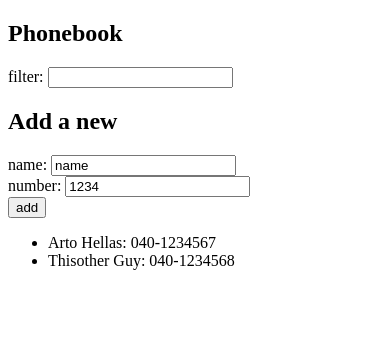
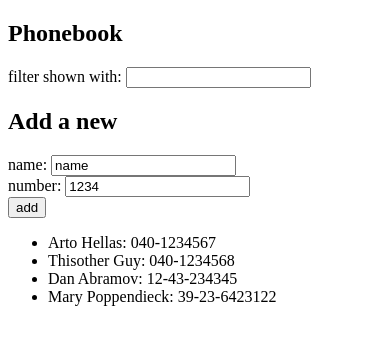
Before and after one commit to augustoabdala/FullStackOpen-Part2, a React (Create React App) app in the folder phonebook/: page / in a window 390 px wide. Shown: the top 344 px of the page. Built offline with nearby package versions, Linux system fonts and the light colour scheme.

Commit message:
Phonebook step5 completed

```diff
--- a/phonebook/src/App.js
+++ b/phonebook/src/App.js
@@ -1,10 +1,11 @@
 import { useState } from 'react'
 import Numbers from './components/Numbers'
+import Form from './components/Form'
+import Filter from './components/Filter'
 
 const App = () => {
-
   const [persons, setPersons] = useState([
-    {
+    [{
       id: 1,
       name: 'Arto Hellas',
       num: '040-1234567'
@@ -13,11 +14,37 @@ const App = () => {
       id: 2,
       name: 'Thisother Guy',
       num: '040-1234568'
-    }
+    },
+    {
+      id: 3,
+      name: 'Dan Abramov',
+      num: '12-43-234345'
+    },
+    {
+      id: 4,
+      name: 'Mary Poppendieck',
+      num: '39-23-6423122'
+    }], [{
+      id: 1,
+      name: 'Arto Hellas',
+      num: '040-1234567'
+    },
+    {
+      id: 2,
+      name: 'Thisother Guy',
+      num: '040-1234568'
+    },
+    {
+      id: 3,
+      name: 'Dan Abramov',
+      num: '12-43-234345'
+    },
+    {
+      id: 4,
+      name: 'Mary Poppendieck',
+      num: '39-23-6423122'
+    }]
   ])
-
-  const [shown, setShown] = useState(persons)
-
   const [newName, setNewName] = useState('name')
   const [newNum, setNewNum] = useState('1234')
 
@@ -30,13 +57,16 @@ const App = () => {
       num: newNum
     }
 
-    if (!persons.find(per => per.name === obj.name)) {
+    if (!persons[0].find(per => per.name === obj.name)) {
 
-      if (!persons.find(per => per.num === obj.num)) {
-        setPersons(persons.concat(obj))
+      if (!persons[0].find(per => per.num === obj.num)) {
+
+        const newArray = [persons[0].concat(obj), persons[1].concat(obj)]
+
+        setPersons(newArray)
         setNewNum('')
         setNewName('')
-        setShown(persons)
+
       } else (
         alert(`The number: ${obj.num} is already added to the phonebook.`)
       )
@@ -59,48 +89,37 @@ const App = () => {
     const query = event.target.value;
 
     if (query === '') {
-      setShown(persons)
+      const notFiltered = persons[0]
+      setPersons([notFiltered, notFiltered])
     } else {
 
-      var updatedList = [...persons];
+      var cleanList = persons[0]
+      var updatedList = persons[0]
 
       updatedList = updatedList.filter(
         (item) => {
           return item.name.toLowerCase().indexOf(query.toLowerCase()) !== -1;
         }
       )
-      setShown(updatedList);
+
+      setPersons([cleanList, updatedList]);
     }
 
   };
 
-
-
   return (
-
 
     <div>
       <h2>Phonebook</h2>
 
-      <div>
-        filter: <input onChange={handleFilterChange} />
-      </div>
+      <Filter handle={handleFilterChange} />
 
       <h2>Add a new</h2>
 
-      <form onSubmit={addContact}>
-        <div>
-          name: <input value={newName} onChange={handleNameChange} />
-        </div>
-        <div>
-          number: <input value={newNum} onChange={handleNumChange} />
-        </div>
-        <div>
-          <button type="submit">add</button>
-        </div>
-      </form>
+      <Form addContact={addContact} handleNameChange={handleNameChange}
+      handleNumChange={handleNumChange} newNum={newNum} newName={newName}/>
 
-      <Numbers search={shown} />
+      <Numbers search={persons[1]} />
 
     </div>
   )
--- /dev/null
+++ b/phonebook/src/components/Filter.js
@@ -0,0 +1,10 @@
+
+const Filter = (props) => {
+
+    return (
+        <div>
+            filter shown with: <input onChange={props.handle} />
+        </div>
+    )}
+
+export default Filter
--- /dev/null
+++ b/phonebook/src/components/Form.js
@@ -0,0 +1,19 @@
+
+const Form = (props) => {
+
+    return (
+        <form onSubmit={props.addContact}>
+        <div>
+          name: <input value={props.newName} onChange={props.handleNameChange}/>
+        </div>
+        <div>
+          number: <input value={props.newNum} onChange={props.handleNumChange} />
+        </div>
+        <div>
+          <button type="submit">add</button>
+        </div>
+      </form>
+    )
+}
+
+export default Form
--- /dev/null
+++ b/phonebook/src/components/Num.js
@@ -0,0 +1,9 @@
+
+const Num = (props) => {
+
+    return (
+        <li key={props.contact.name}> {props.contact.name}: {props.contact.num} </li>
+    )
+}
+
+export default Num
--- a/phonebook/src/components/Numbers.js
+++ b/phonebook/src/components/Numbers.js
@@ -1,11 +1,15 @@
+import Num from "./Num"
 
 const Numbers = (props) => {
-
     return (
         <div>
             <ul>
-                {props.search.map(per =>
-                    <li key={per.name}> {per.name}: {per.num} </li>
+                {props.search.map(per => {
+                    return (
+                        <Num key={per.num} contact={per}/>
+                        // <li key={per.num}>{per.name}</li>
+                    )
+                }
                 )}
             </ul>
         </div>
```
